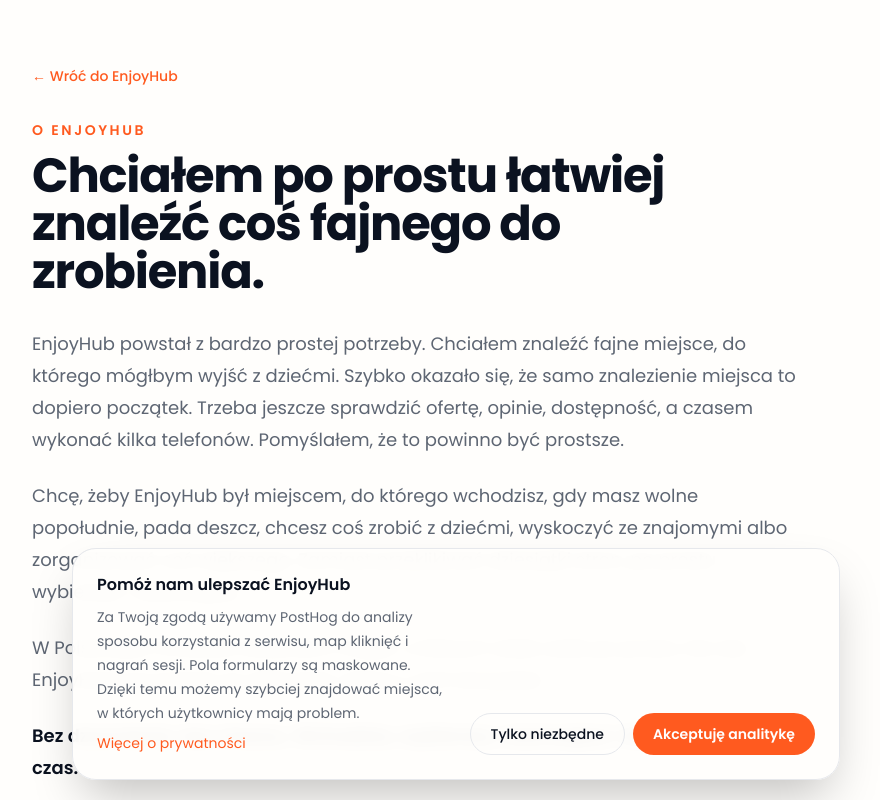
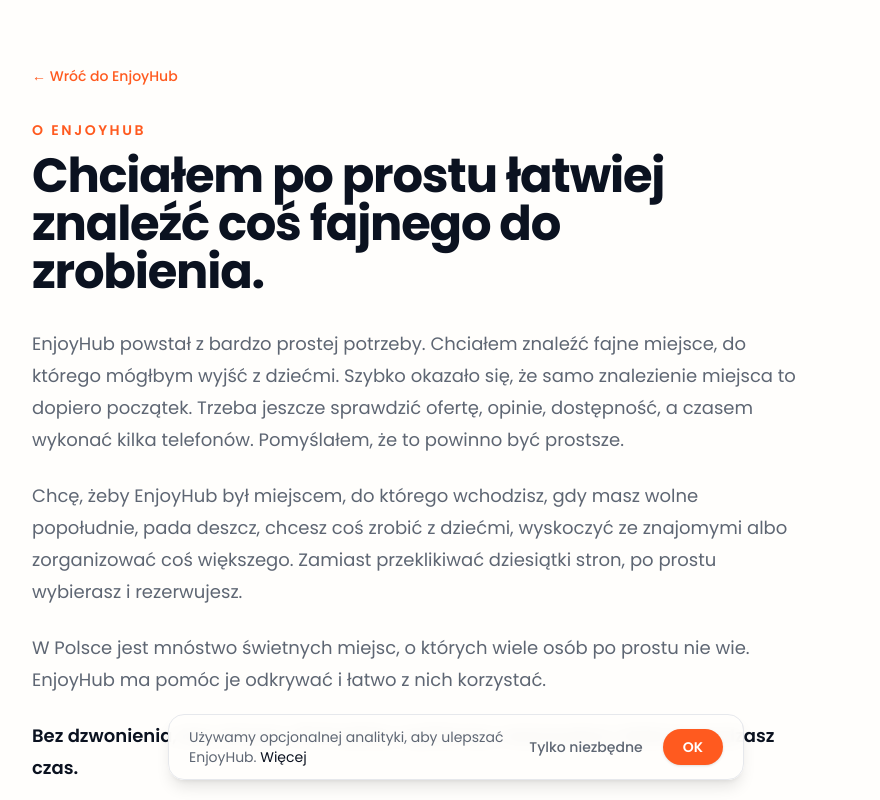
Before and after one commit to damianGG/EnjoyHubAI, a Next.js app: page /o-nas in a window 1280 px wide. Shown: the top 800 px of the page, without its empty margins (184-1064 px from the left). Built offline with nearby package versions, Linux system fonts and the light colour scheme; no server answers.

Commit message:
refactor: make analytics consent banner minimal

```diff
--- a/components/analytics/posthog-consent.tsx
+++ b/components/analytics/posthog-consent.tsx
@@ -75,33 +75,33 @@ export function PostHogConsent() {
       ) : null}
 
       {showSettings ? (
-        <div className="fixed inset-x-3 bottom-3 z-[100] mx-auto max-w-3xl rounded-3xl border bg-background/95 p-5 shadow-2xl backdrop-blur sm:bottom-5 sm:p-6">
-          <div className="flex flex-col gap-5 sm:flex-row sm:items-end sm:justify-between">
-            <div className="max-w-xl">
-              <p className="text-base font-semibold">Pomóż nam ulepszać EnjoyHub</p>
-              <p className="mt-2 text-sm leading-6 text-muted-foreground">
-                Za Twoją zgodą używamy PostHog do analizy sposobu korzystania z serwisu,
-                map kliknięć i nagrań sesji. Pola formularzy są maskowane. Dzięki temu
-                możemy szybciej znajdować miejsca, w których użytkownicy mają problem.
-              </p>
-              <Link className="mt-2 inline-block text-sm text-primary hover:underline" href="/privacy#cookies">
-                Więcej o prywatności
+        <div
+          className="fixed inset-x-3 bottom-3 z-[100] mx-auto max-w-xl rounded-2xl border bg-background/95 px-4 py-3 shadow-lg backdrop-blur sm:bottom-5 sm:px-5"
+          role="dialog"
+          aria-label="Ustawienia analityki"
+        >
+          <div className="flex flex-col gap-3 sm:flex-row sm:items-center sm:justify-between">
+            <p className="text-sm leading-5 text-muted-foreground">
+              Używamy opcjonalnej analityki, aby ulepszać EnjoyHub.{" "}
+              <Link className="text-foreground underline-offset-4 hover:underline" href="/privacy#cookies">
+                Więcej
               </Link>
-            </div>
-            <div className="flex shrink-0 flex-col-reverse gap-2 sm:flex-row">
+            </p>
+
+            <div className="flex shrink-0 items-center gap-2">
               <button
                 type="button"
                 onClick={rejectAnalytics}
-                className="rounded-full border px-5 py-2.5 text-sm font-medium transition-colors hover:bg-muted"
+                className="rounded-full px-3 py-2 text-xs font-medium text-muted-foreground transition-colors hover:bg-muted hover:text-foreground sm:text-sm"
               >
                 Tylko niezbędne
               </button>
               <button
                 type="button"
                 onClick={acceptAnalytics}
-                className="rounded-full bg-primary px-5 py-2.5 text-sm font-semibold text-primary-foreground transition-opacity hover:opacity-90"
+                className="rounded-full bg-primary px-5 py-2 text-sm font-semibold text-primary-foreground shadow-sm transition-opacity hover:opacity-90"
               >
-                Akceptuję analitykę
+                OK
               </button>
             </div>
           </div>
```
